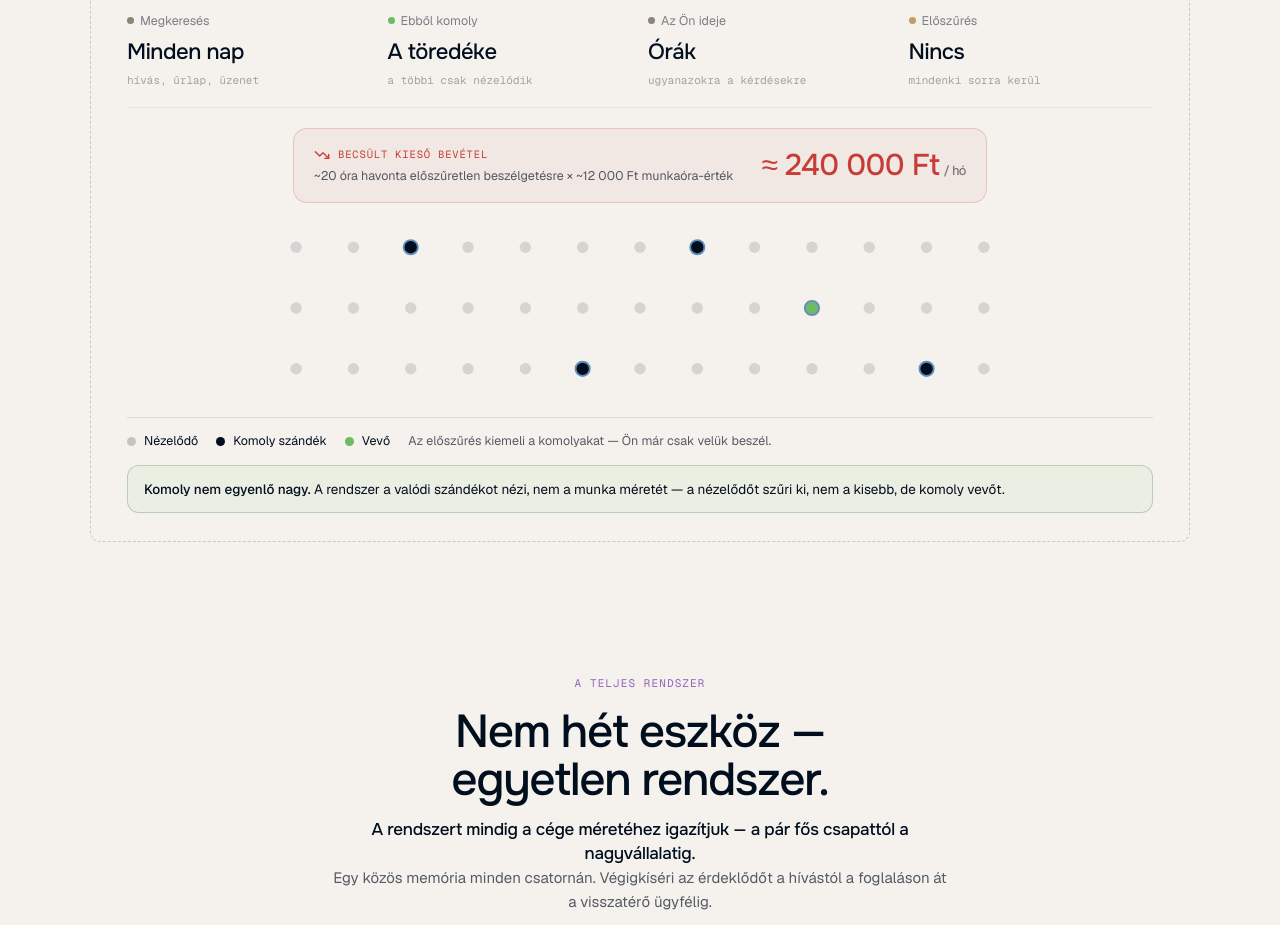
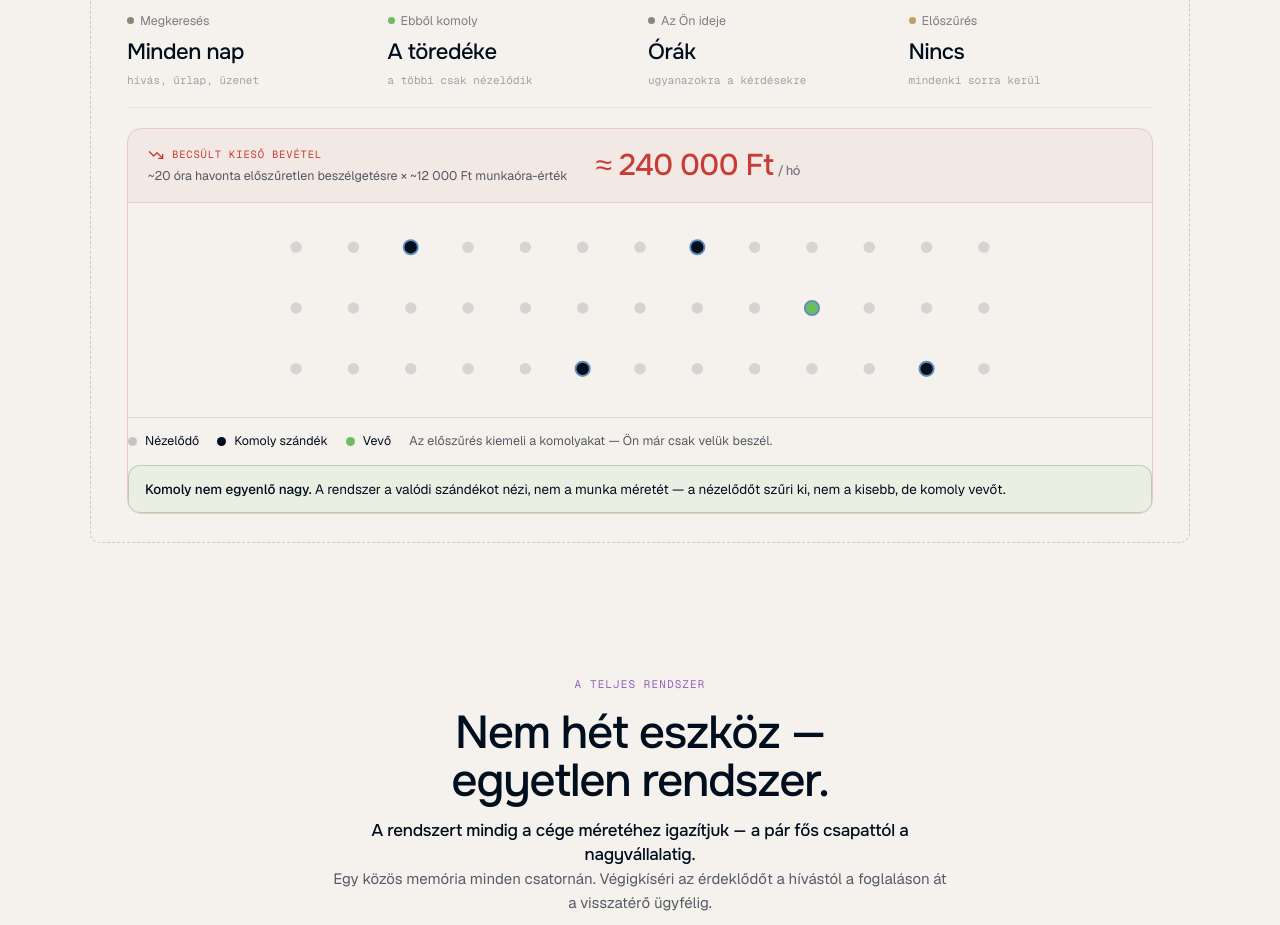
Before and after one commit to AlpineWebdevelopment/atrium, a Next.js app: page / in a window 1280 px wide. Shown: the part 1760-2685 px from the top of the page. Built offline with nearby package versions, Linux system fonts and the light colour scheme.

Commit message:
Dashboard: merge loss box and chart into one framed card
Wraps dash__loss + Gfx in dash__viz-frame so they share a single border/border-radius instead of floating as two disconnected elements.

Co-Authored-By: Claude Sonnet 4.6 <noreply@anthropic.com>

```diff
--- a/src/app/globals.css
+++ b/src/app/globals.css
@@ -2195,13 +2195,22 @@ html.dark { --viz-purple-soft: #1d1b33; }
   max-width: 100%;
 }
 
+/* --- Viz frame: loss header + chart body share one bordered card ---*/
+.dash__viz-frame {
+  margin-top: 20px;
+  border: 1px solid rgba(200,60,56,0.22);
+  border-radius: 14px;
+  overflow: hidden;
+}
+.dash__viz-frame .dash__chart { margin-top: 0; }
+
 /* --- Estimated revenue-loss callout (per tab) — original red --- */
 .dash__loss {
   display: flex; align-items: center; gap: 28px;
-  width: fit-content; max-width: 100%; margin: 20px auto 4px;
+  width: 100%; max-width: 100%; margin: 0;
   padding: 14px 20px;
   background: rgba(200,60,56,0.05);
-  border: 1px solid rgba(200,60,56,0.22); border-radius: 14px;
+  border-bottom: 1px solid rgba(200,60,56,0.14);
 }
 .dash__loss-l { display: flex; flex-direction: column; gap: 4px; min-width: 0; }
 .dash__loss-head { display: flex; align-items: center; gap: 8px; }
--- a/src/components/RealtimeDashboard.tsx
+++ b/src/components/RealtimeDashboard.tsx
@@ -360,6 +360,7 @@ export default function RealtimeDashboard() {
               ))}
             </div>
 
+            <div className="dash__viz-frame">
               <div className="dash__loss">
                 <div className="dash__loss-l">
                   <div className="dash__loss-head">
@@ -373,8 +374,8 @@ export default function RealtimeDashboard() {
                 </div>
                 <div className="dash__loss-v">{pain.loss.v}<span>{pain.loss.per}</span></div>
               </div>
-
               <Gfx />
+            </div>
           </div>
         </div>
       </div>
```
Lines whose indentation alone changed are shown as unchanged.
